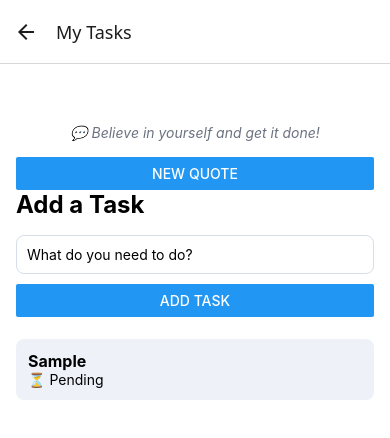
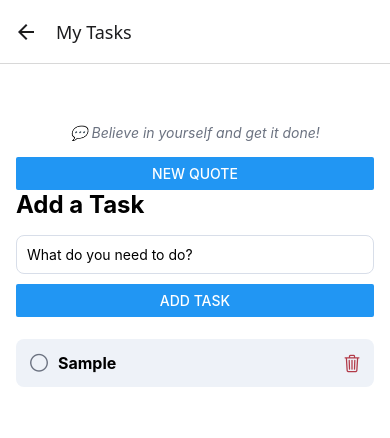
Before and after one commit to trisha-mae-lleno/Week1Labs, a React Native app: screen /AddTask in a window 390 px wide. Both pictures are taken after typing "Sample" into the empty fields and a click on the button "ADD TASK". Shown: the top 438 px of the page. Built offline with nearby package versions, Linux system fonts and the light colour scheme; no server answers.

Commit message:
Lab 10: Icons, delete feature, and shared theme

```diff
--- a/app.json
+++ b/app.json
@@ -6,6 +6,11 @@
     "orientation": "portrait",
     "icon": "./assets/icon.png",
     "userInterfaceStyle": "light",
+    "splash": {
+    "image": "./assets/splash-icon.png",
+    "resizeMode": "contain",
+    "backgroundColor": "#1B2A4A"
+    },
     "ios": {
       "supportsTablet": true
     },
--- a/components/TaskCard.js
+++ b/components/TaskCard.js
@@ -1,20 +1,50 @@
 import { View, Text, StyleSheet, Pressable } from 'react-native';
-export default function TaskCard({ title, done, onToggle }) {
+
+import { Ionicons } from '@expo/vector-icons';
+import { colors } from '../theme';
+
+export default function TaskCard({ title, done, onToggle, onDelete }) {
 
 return (
 
-<Pressable onPress={onToggle} style={styles.card}>
+<View style={styles.card}>
+<Pressable onPress={onToggle} style={styles.left}>
+
+<Ionicons
+
+name={done ? 'checkmark-circle' : 'ellipse-outline'}
+
+size={22}
+
+color={done ? colors.teal : colors.gray}
+
+/>
+
 <Text style={styles.title}>{title}</Text>
-<Text>{done ? '✅ Done' : '⏳ Pending'}</Text>
 
 </Pressable>
+<Pressable onPress={onDelete}>
+
+<Ionicons name="trash-outline" size={20} color={colors.red} />
+
+</Pressable>
+</View>
 );
 }
 
 const styles = StyleSheet.create({
 
-card: { padding: 12, marginVertical: 6, backgroundColor: '#EEF2F8', borderRadius: 8
-
+card: {
+flexDirection: 'row',
+justifyContent: 'space-between',
+alignItems: 'center',
+padding: 12,
+marginVertical: 6,
+backgroundColor: colors.lightBg,
+borderRadius: 8,
 },
 
-title: { fontWeight: 'bold', fontSize: 16 },});
+left: { flexDirection: 'row', alignItems: 'center', gap: 8 },
+title: { fontWeight: 'bold', fontSize: 16 },
+
+});
--- a/screens/AddTaskScreen.js
+++ b/screens/AddTaskScreen.js
@@ -70,6 +70,10 @@
 setTaskText('');
 setErrorMessage('');
 }
+function handleDeleteTask(id) {
+setTasks(tasks.filter((t) => t.id !== id));
+
+}
 function handleToggleTask(id) {
 
 setTasks(
@@ -107,7 +111,13 @@
 )}
 <FlatList
 data={tasks} keyExtractor={(item) => item.id} renderItem={({ item }) => (
-<TaskCard title={item.title} done={item.done} onToggle={() => handleToggleTask(item.id)}
+<TaskCard
+title={item.title}
+done={item.done}
+
+onToggle={() => handleToggleTask(item.id)}
+onDelete={() => handleDeleteTask(item.id)}
+
 />
 )}
 
--- /dev/null
+++ b/theme.js
@@ -0,0 +1,9 @@
+export const colors = {
+navy: '#1B2A4A',
+teal: '#1E8A7A',
+orange: '#E07A2C',
+red: '#B23A48',
+lightBg: '#EEF2F8',
+white: '#FFFFFF',
+gray: '#6B7280',
+};
```
